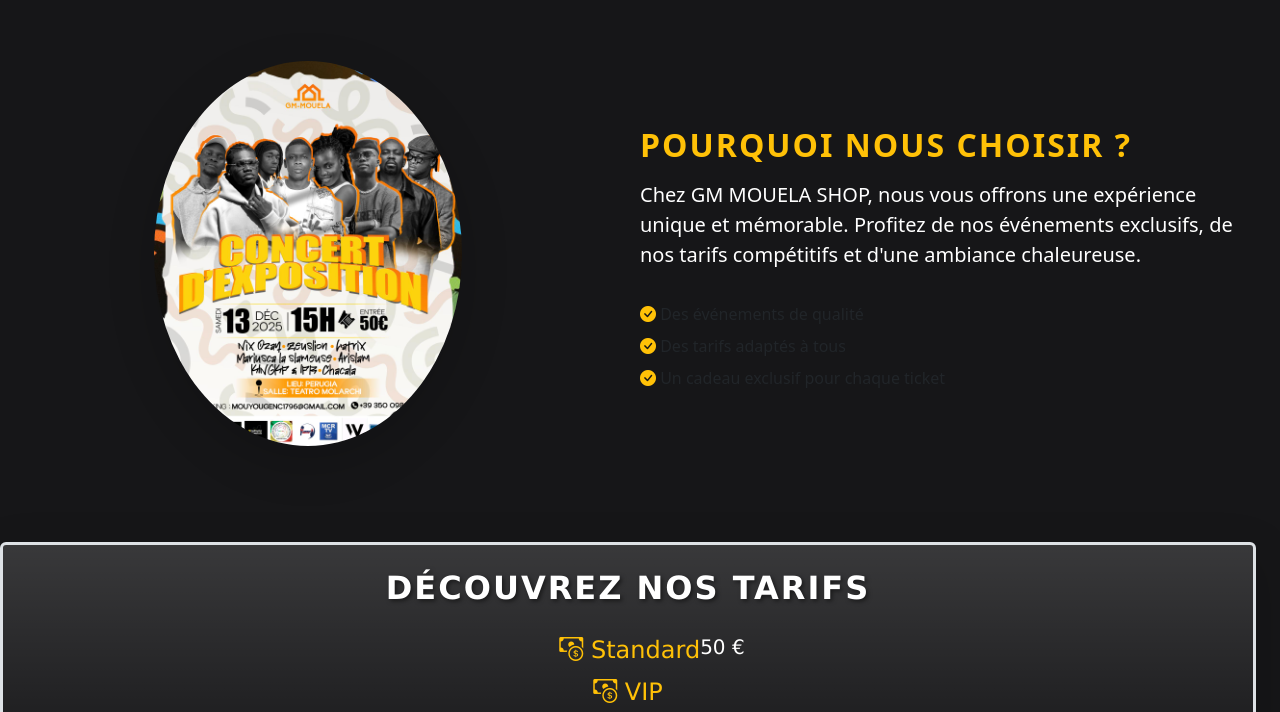
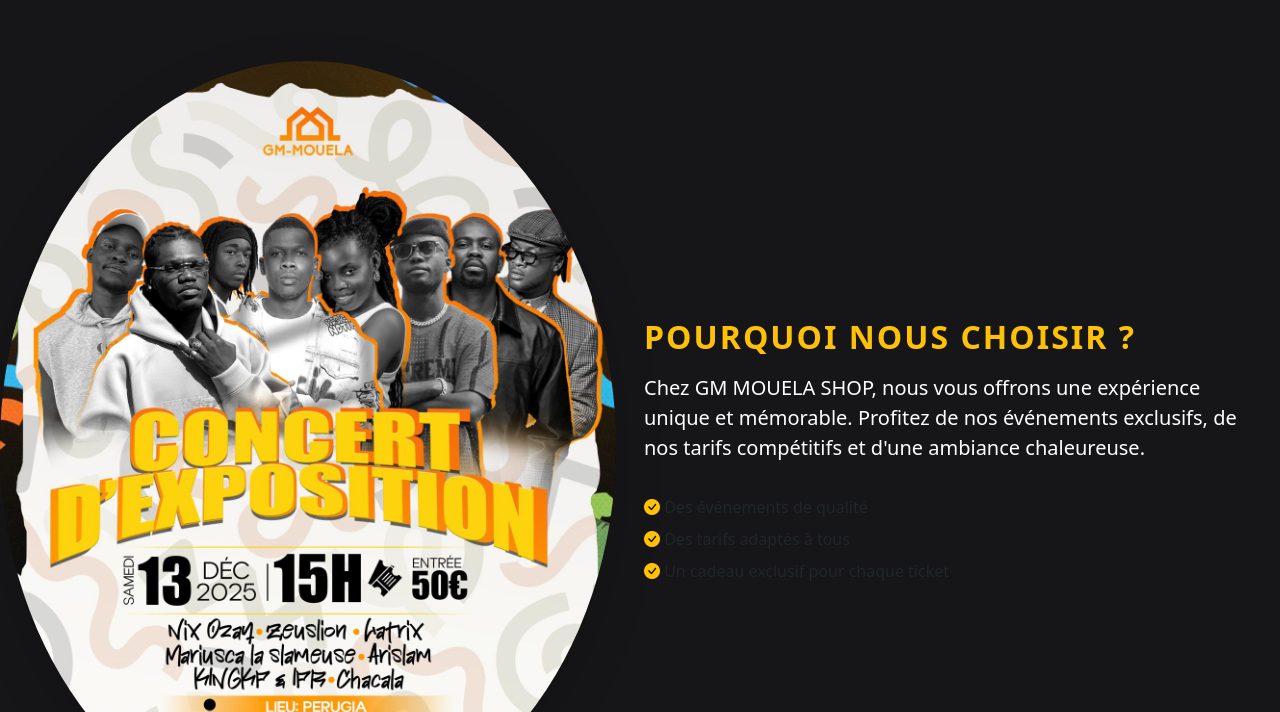
Before and after one commit to Nel-mk/gmmouelaN, a plain HTML site: page index.html in a window 1280 px wide. Shown: the part 638-1350 px from the top of the page. Drawn offline with nearby package versions, Linux system fonts and the light colour scheme; a script that the page names is missing; a small style sheet from the web is missing.

```diff
--- a/index.html
+++ b/index.html
@@ -56,9 +56,9 @@
         </div>
         <div class="row mt-5">
             <div class="col-md-6 text-center ">
-            <img src="image/event.jpeg" alt="Event Image" class="img-fluid rounded-circle shadow-lg w-50 w-md-25 mx-auto d-block">
+            <img src="image/event.jpeg" alt="Event Image" class="img-fluid rounded-circle shadow-lg w-55 w-md-30 mx-auto d-block">
             </div>
-            <div class="col-md-6 d-flex flex-column justify-content-center mt-4">
+            <div class="col-md-6 d-flex p-3 flex-column justify-content-center mt-4">
             <h2 class="text-uppercase fw-bold text-warning mb-3" style="letter-spacing: 2px;">Pourquoi nous choisir ?</h2>
             <p class="fs-5 text-white">
                 Chez GM MOUELA SHOP, nous vous offrons une expérience unique et mémorable. Profitez de nos événements exclusifs, de nos tarifs compétitifs et d'une ambiance chaleureuse.
```
